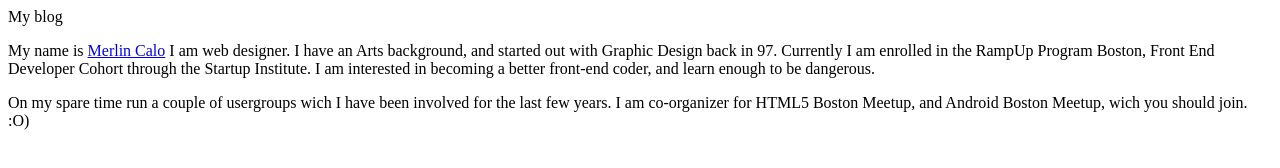
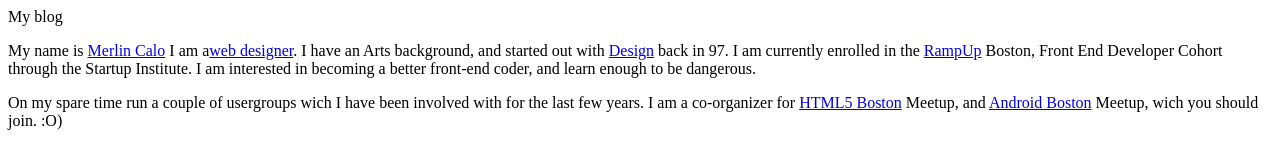
Before and after one commit to MerlinCalo/MerlinCalo.github.io, a plain HTML site: page blog/index.html in a window 1280 px wide. Drawn offline with Linux system fonts and the light colour scheme.

Commit message:
added more content and hyperlinks

```diff
--- a/blog/index.html
+++ b/blog/index.html
@@ -2,11 +2,11 @@
 <head>My blog
 	</head>
 	<body>
-		<p>My name is <a href="http://www.linkedin.com/in/merlincalo">Merlin Calo</a> I am web designer. I have an Arts background, and started out with Graphic Design back in 97. Currently I am enrolled in the RampUp Program Boston, Front End Developer Cohort through the Startup Institute. I am interested in becoming a better front-end coder, and learn enough to be dangerous.
+		<p>My name is <a href="https://twitter.com/MerlinCalo">Merlin Calo</a> I am a<a href="webdesignerm3d.com">web designer</a>. I have an Arts background, and started out with <a href="http://www.linkedin.com/in/merlincalo">Design</a> back in 97. I am currently enrolled in the <a href="http://rampup.startupinstitute.com/">RampUp</a> Boston, Front End Developer Cohort through the Startup Institute. I am interested in becoming a better front-end coder, and learn enough to be dangerous.
 		</p>
 
 		<p>On my spare time run a couple of usergroups wich
-			I have been involved for the last few years. I am co-organizer for HTML5 Boston Meetup, and Android Boston Meetup, wich you should join. :O)
+		I have been involved with for the last few years. I am a co-organizer for <a href="http://www.meetup.com/html5boston/">HTML5 Boston</a> Meetup, and <a href="http://www.meetup.com/boston-android/"> Android Boston</a> Meetup, wich you should join. :O)
 		</p>
 	</body>
 </html>
```
